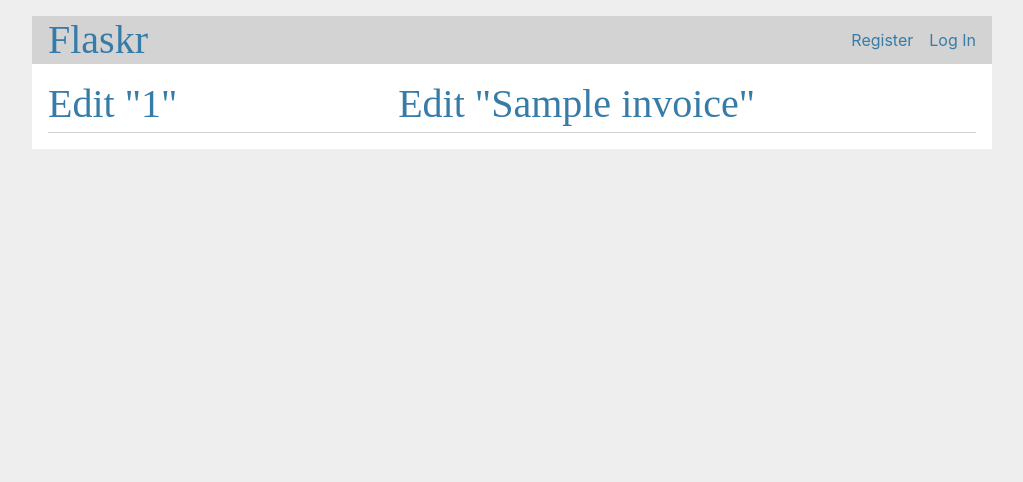
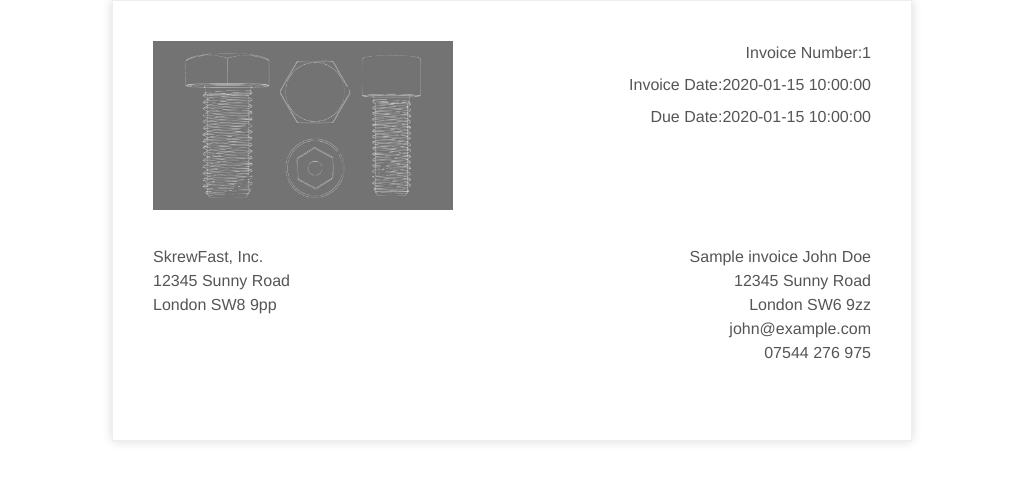
Before and after one commit to micrometre/flask-invoice, a Flask app: template flaskr/templates/invoice/view.html in a window 1280 px wide. Shown: the top 482 px of the page, without its empty margins (128-1151 px from the left). Run offline with Flask 3, Linux system fonts and the light colour scheme; the template is opened without the code that fills it: most values are stand-ins (such as "Sample title", 1, 10 or a date in 2020); some libraries are stand-ins or nearby versions.

Commit message:
sorting html

```diff
--- a/flaskr/invoice.py
+++ b/flaskr/invoice.py
@@ -53,7 +53,7 @@ def create_invoice(id):
     if request.method == "GET":
         db = get_db()
         invoice = db.execute("SELECT * FROM invoices WHERE id = ?", (id,)).fetchone()
-        print(invoice)
+    print(invoice)
     return render_template("invoice/view.html", invoices=invoices)
 
 @bp.route("/create", methods=("GET", "POST"))
--- /dev/null
+++ b/flaskr/static/view.css
@@ -0,0 +1,103 @@
+body {
+    font-family: 'Helvetica Neue', 'Helvetica', Helvetica, Arial, sans-serif;
+    text-align: center;
+    color: #777;
+}
+
+body h1 {
+    font-weight: 300;
+    margin-bottom: 0px;
+    padding-bottom: 0px;
+    color: #000;
+}
+
+body h3 {
+    font-weight: 300;
+    margin-top: 10px;
+    margin-bottom: 20px;
+    font-style: italic;
+    color: #555;
+}
+
+body a {
+    color: #06f;
+}
+
+.invoice-box {
+    max-width: 800px;
+    margin: auto;
+    padding: 30px;
+    border: 1px solid #eee;
+    box-shadow: 0 0 10px rgba(0, 0, 0, 0.15);
+    font-size: 16px;
+    line-height: 24px;
+    font-family: 'Helvetica Neue', 'Helvetica', Helvetica, Arial, sans-serif;
+    color: #555;
+}
+
+.invoice-box table {
+    width: 100%;
+    line-height: inherit;
+    text-align: left;
+    border-collapse: collapse;
+}
+
+.invoice-box table td {
+    padding: 5px;
+    vertical-align: top;
+}
+
+.invoice-box table tr td:nth-child(2) {
+    text-align: right;
+}
+
+.invoice-box table tr.top table td {
+    padding-bottom: 20px;
+}
+
+.invoice-box table tr.top table td.title {
+    font-size: 45px;
+    line-height: 45px;
+    color: #333;
+}
+
+.invoice-box table tr.information table td {
+    padding-bottom: 40px;
+}
+
+.invoice-box table tr.heading td {
+    background: #eee;
+    border-bottom: 1px solid #ddd;
+    font-weight: bold;
+}
+
+.invoice-box table tr.details td {
+    padding-bottom: 20px;
+}
+
+.invoice-box table tr.item td {
+    border-bottom: 1px solid #eee;
+}
+
+.invoice-box table tr.item.last td {
+    border-bottom: none;
+}
+
+.invoice-box table tr.total td:nth-child(2) {
+    border-top: 2px solid #eee;
+    font-weight: bold;
+}
+
+@media only screen and (max-width: 600px) {
+    .invoice-box table tr.top table td {
+        width: 100%;
+        display: block;
+        text-align: center;
+    }
+
+    .invoice-box table tr.information table td {
+        width: 100%;
+        display: block;
+        text-align: center;
+    }
+}
--- a/flaskr/templates/invoice/view.html
+++ b/flaskr/templates/invoice/view.html
@@ -1,7 +1,69 @@
-{% extends 'base.html' %}
+<!doctype html>
 
-{% block header %}
-<h1>{% block title %}Edit "{{ invoices['id'] }}"{% endblock %}</h1>
-<h1>{% block client_name %}Edit "{{ invoices['client_name'] }}"{% endblock %}</h1>
+<head>
 
+    <title>{% block title %}{% endblock %} - Flaskr</title>
+    <script src="https://ajax.googleapis.com/ajax/libs/jquery/3.7.1/jquery.min.js"></script>
+
+    <link href="https://stackpath.bootstrapcdn.com/bootstrap/4.0.0/css/bootstrap.min.css" rel="stylesheet"
+        integrity="sha384-Gn5384xqQ1aoWXA+058RXPxPg6fy4IWvTNh0E263XmFcJlSAwiGgFAW/dAiS6JXm" crossorigin="anonymous">
+    <link href="https://stackpath.bootstrapcdn.com/font-awesome/4.7.0/css/font-awesome.min.css" rel="stylesheet"
+        integrity="sha384-wvfXpqpZZVQGK6TAh5PVlGOfQNHSoD2xbE+QkPxCAFlNEevoEH3Sl0sibVcOQVnN" crossorigin="anonymous">
+    <link rel="stylesheet" href="{{ url_for('static', filename='view.css') }}">
+</head>
+
+{% block content %}
+
+<body>
+    <div class="invoice-box">
+        <table>
+            <tr class="top">
+                <td colspan="2">
+                    <table>
+                        <tr>
+                            <td class="title">
+                                <img alt="Company logo" style="width: 100%; max-width: 300px"
+                                    src="{{url_for('static', filename='logo.png')}}" />
+
+                            </td>
+
+                            <td>
+                                <label for="Invoice_number">Invoice Number:{{ invoices['invoice_number'] }}</label>
+                                <br />
+                                <label for="invoice_date">Invoice Date:{{invoices['invoice_date']}}</label>
+                                <br />
+                                <label for="due_date">Due Date:{{ invoices['due_date']}}</label>
+                                <br />
+                            </td>
+                        </tr>
+                    </table>
+                </td>
+            </tr>
+
+            <tr class="information">
+                <td colspan="2">
+                    <table>
+                        <tr>
+                            <td>
+                                SkrewFast, Inc.<br />
+                                12345 Sunny Road<br />
+                                London SW8 9pp
+                            </td>
+
+                            <td>
+                                {{ invoices['client_name']}}
+                                John Doe<br />
+                                12345 Sunny Road<br />
+                                London SW6 9zz <br />
+                                john@example.com<br />
+                                07544 276 975 <br>
+                            </td>
+                        </tr>
+                    </table>
+                </td>
+            </tr>
+
+        </table>
+    </div>
+</body>
 {% endblock %}
```
